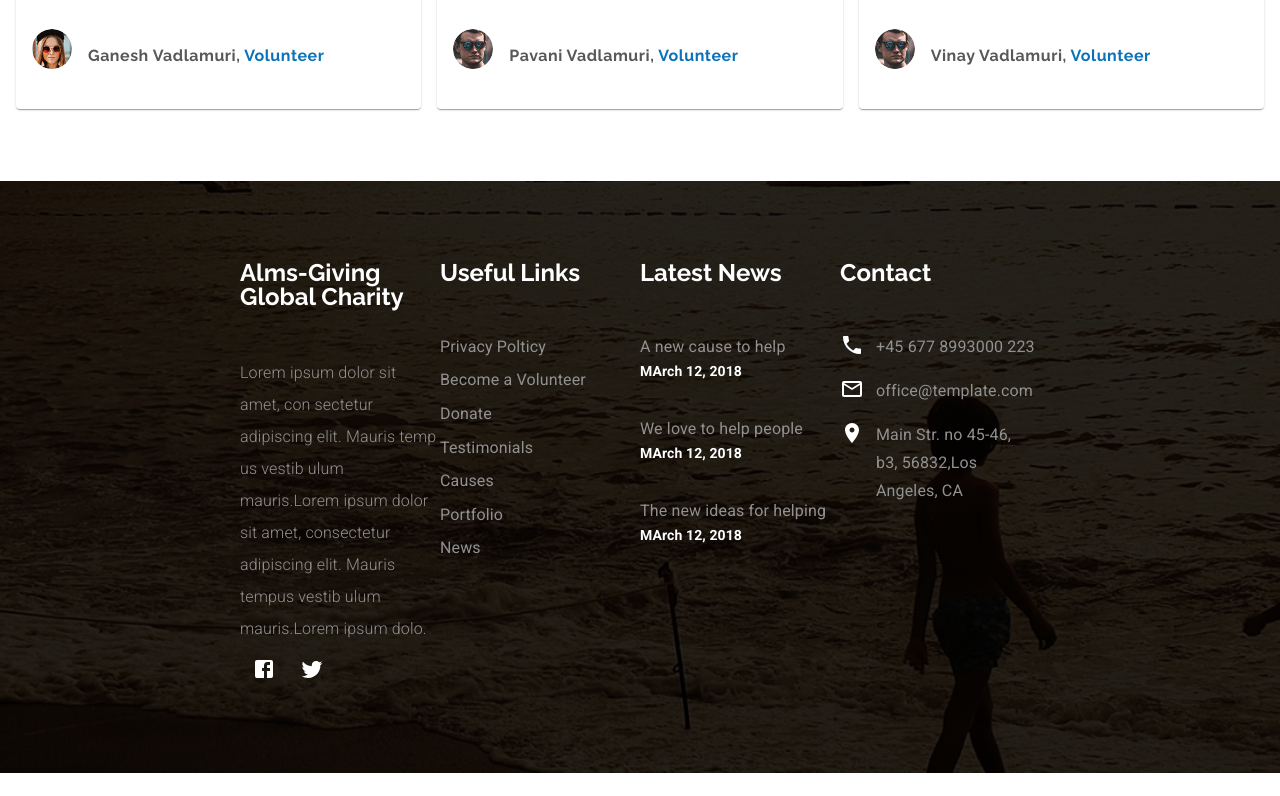
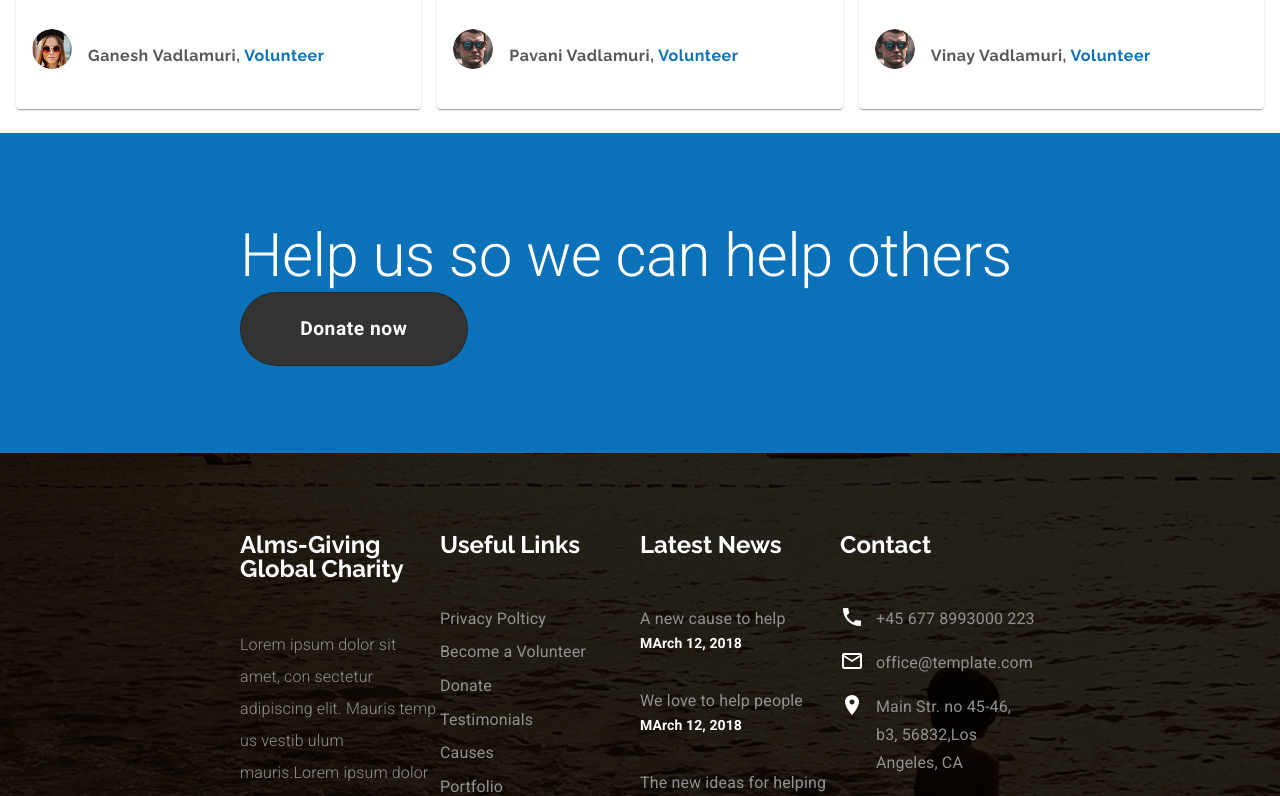
Before and after one commit to ganislp/alms-giving-charity-web, a React (Create React App) app: page /aboutus in a window 1280 px wide. Shown: the part 1420-2216 px from the top of the page. Before the commit the page ends 2193 px from the top, so only its background shows below. Built offline with nearby package versions, Linux system fonts and the light colour scheme.

Commit message:
completed footer

```diff
--- a/src/Components/AboutUs/AboutUs.js
+++ b/src/Components/AboutUs/AboutUs.js
@@ -1,5 +1,5 @@
 import React from 'react'
-import { Grid, Typography,Card,CardContent} from '@material-ui/core';
+import { Grid, Typography,Card,CardContent,Button} from '@material-ui/core';
 import { useTheme } from "@material-ui/core/styles";
 import * as aboutUsStylesAndContent from '../UI/PagesStylesAndConst';
 import * as heroBTStylesAndContent from '../UI/HeroBTStylesAndContent';
@@ -97,6 +97,32 @@ export default function AboutUs(props){
 
    </Grid>
     </Grid>
+    <Grid item >
+   <Grid  container alignItems="center" style={{backgroundColor:theme.palette.common.blue,height:"20em"}} justify="center">
+
+   <Grid container  alignItems="center" justify="space-between" item className={classes.itemContainer}>
+     <Grid item >
+     <Typography variant="h2" className={classes.helpush1}>
+     {aboutUsStylesAndContent.aboutUsBg.subHeading}
+
+     </Typography>
+     </Grid>
+     <Grid item>
+     <Button
+        // component={Link}// to="/revolution"
+        className={classes.learnButton}
+         variant="outlined"
+         // onClick={() => props.setValue(2)}
+          >
+         <span className={classes.learnButtonSpan}>Donate now</span>
+                  </Button>
+     </Grid>
+     </Grid>
+     </Grid>
+   </Grid>
+
+
+
  </Grid>
 
 
--- a/src/Components/UI/FooterStyleAndContent.js
+++ b/src/Components/UI/FooterStyleAndContent.js
@@ -9,9 +9,9 @@ export const useStyles = makeStyles(theme => ({
     backgroundRepeat: "no-repeat",
    // height: "35em",
     width: "100%",
-    marginTop:"5em",
+   // marginTop:"5em",
     [theme.breakpoints.down("lg")]: {
-      marginTop:"3em",
+     // marginTop:"3em",
 
      },
   },
--- a/src/Components/UI/PagesStylesAndConst.js
+++ b/src/Components/UI/PagesStylesAndConst.js
@@ -89,14 +89,69 @@ export const aboutUsUseStyles  = makeStyles(theme => ({
     [theme.breakpoints.down("md")]: {
       padding:"0em"
     },
+  },
+
+  itemContainer:{
+    marginRight:"15em",
+    marginLeft:"15em",
+     [theme.breakpoints.down("md")]: {
+      marginRight:"1em",
+      marginLeft:"1em",
+      marginTop:"3em",
+
   }
+},
+helpush1:{
+  ...theme.typography.h2,
+  color:theme.palette.common.white,
+  [theme.breakpoints.down("md")]: {
+    fontSize:"2rem",
+    marginBottom:"0em"
+   } ,
+  [theme.breakpoints.down("xs")]: {
+  fontSize:"2rem",
+  marginBottom:"2em"
+ } ,
+},
+learnButton: {
+  ...theme.typography.learnButton,
+  color:theme.palette.common.white,
+  backgroundColor:theme.palette.common.grey,
+    borderWidth: 1,
+    border:"soild",
+   fontSize: "1.2rem",
+   padding: "1em",
+   marginRight:"1em",
+   "&:hover": {
+    backgroundColor:theme.palette.common.grey,
+   },
+   [theme.breakpoints.down("md")]: {
+    padding: "0.5em",
+ } ,
+  },
 
+  learnButtonSpan:{
+    marginRight: 40,
+    marginLeft: 40,
+
+    [theme.breakpoints.down("md")]: {
+      marginRight: 20,
+      marginLeft: 20,
+   } ,
+
+    [theme.breakpoints.down("xs")]: {
+      marginRight: 20,
+      marginLeft: 20,
+   } ,
+
+   },
 }))
 
 export const aboutUsBg =  {
   heading:"About Us",
   imageUrl:require('../../assets/Images/AboutUs/about-bg.jpg'),
-imageName:"about-bg"
+imageName:"about-bg",
+subHeading:"Help us so we can help others"
 }
 
 export const aboutUsVoluteers = [
```
